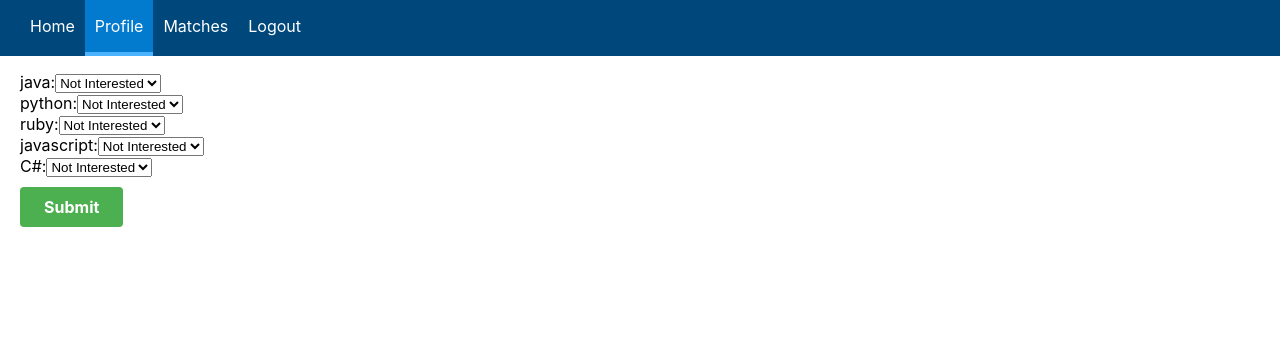
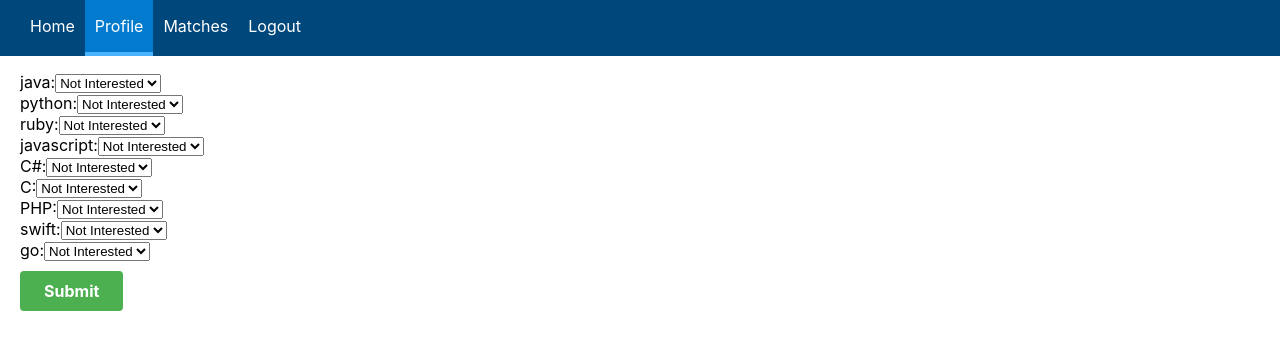
Before and after one commit to Duncan-7/pairing-app-frontend, a React (Create React App) app: page /profile in a window 1280 px wide. Shown: the top 350 px of the page. Built offline with nearby package versions, Linux system fonts and the light colour scheme; sample sign-in values are in the browser's storage.

Commit message:
Added all languages

```diff
--- a/src/containers/Auth/Auth.js
+++ b/src/containers/Auth/Auth.js
@@ -65,7 +65,7 @@ class Auth extends Component {
         const id = parseInt(properties[0].split("=")[1], 10);
         const email = properties[1].split("=")[1].substr(1).slice(0, -1);
         const name = properties[2].split("=")[1].substr(1).slice(0, -1);
-        const active = properties[3].split("=")[1] == "false" ? false : true;
+        const active = properties[3].split("=")[1] === "false" ? false : true;
         const user = {
           id: id,
           email: email,
--- a/src/containers/Profile/Profile.js
+++ b/src/containers/Profile/Profile.js
@@ -29,7 +29,7 @@ class Profile extends Component {
       }
     }
     console.log(body)
-    axios.post('/languages', body)
+    axios.post('/languagepreferences', body)
       .then(response => {
         console.log(response)
       })
@@ -37,7 +37,7 @@ class Profile extends Component {
 
   render() {
     //add more languages here to add to the form
-    const languages = ["java", "python", "ruby", "javascript", "C#"];
+    const languages = ["java", "python", "ruby", "javascript", "C#", "C", "PHP", "swift", "go"];
 
     //make each language into a select input
     let languageInputs = languages.map(language => {
```
Also changed, not shown: 1 other file (tests, documents, lock files or other folders).
